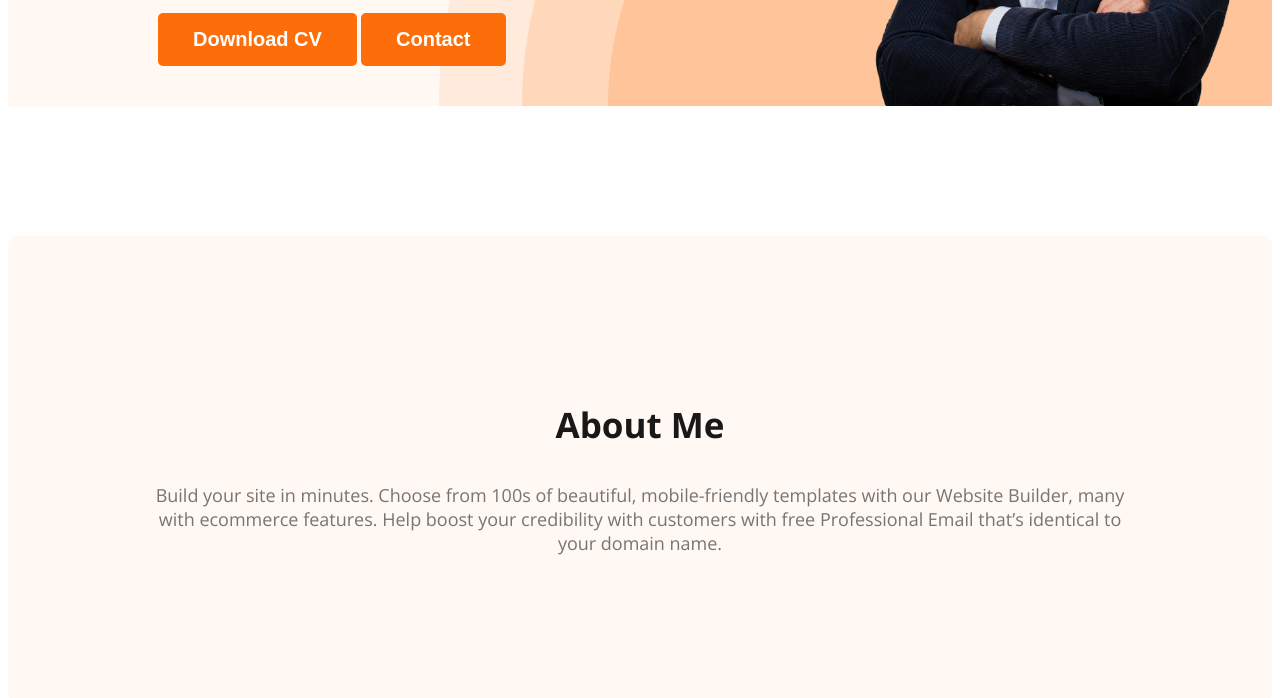
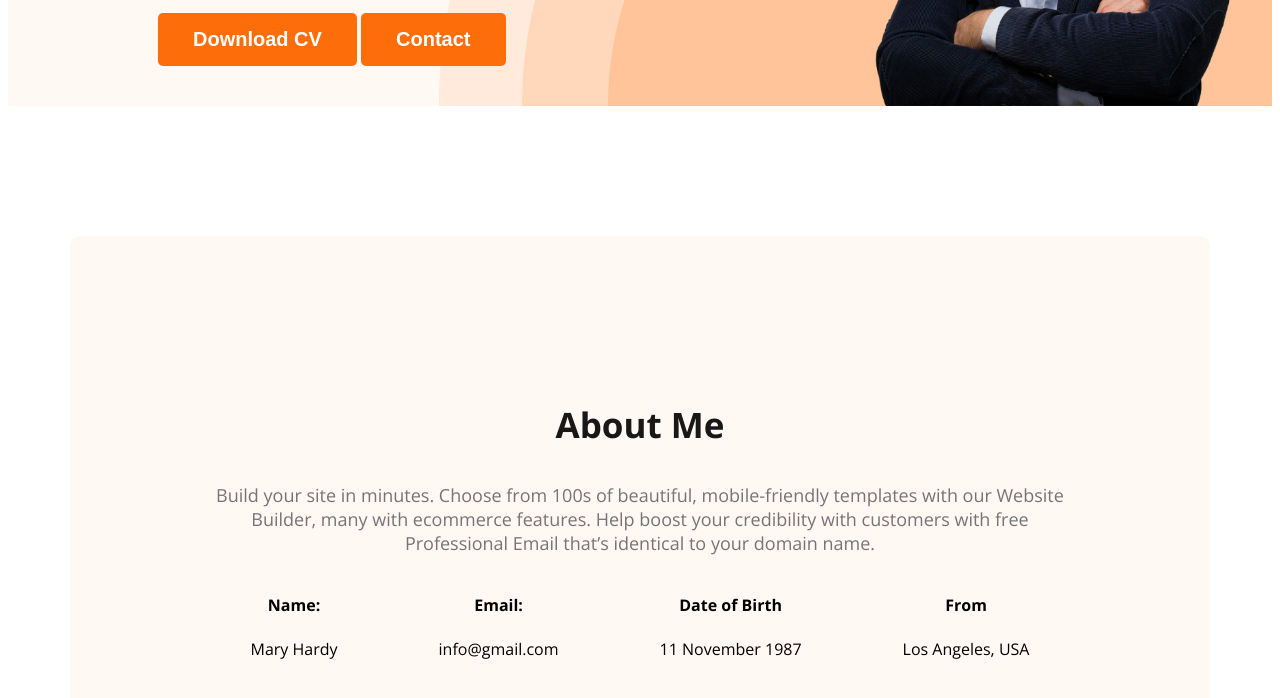
Before and after one commit to SUMANCR7/web-developer.portfolio, a plain HTML site: page index.html in a window 1280 px wide. Shown: the part 546-1244 px from the top of the page. Drawn offline with nearby package versions, Linux system fonts and the light colour scheme.

Commit message:
added about information

```diff
--- a/index.html
+++ b/index.html
@@ -45,6 +45,25 @@
 <p class="section-des">
   Build your site in minutes. Choose from 100s of beautiful, mobile-friendly templates with our Website Builder, many with ecommerce features. Help boost your credibility with customers with free Professional Email that’s identical to your domain name.
 </p>
+<div class="about-info-container">
+<div class="about-info">
+  <h4 class="info-title">Name:</h4>
+  <p class="info-description">Mary Hardy</p>
+</div>
+<div class="about-info">
+  <h4 class="info-title">Email:</h4>
+  <p class="info-description">info@gmail.com</p>
+</div>
+<div class="about-info">
+  <h4 class="info-title">Date of Birth</h4>
+  <p class="info-description">11 November 1987</p>
+</div>
+<div class="about-info">
+  <h4 class="info-title">From</h4>
+  <p class="info-description">Los Angeles, USA</p>
+</div>
+
+</div>
 </section>
   </main>
 
--- a/styles/portfolio.css
+++ b/styles/portfolio.css
@@ -86,7 +86,10 @@ margin-bottom: 0;
 }
 
 /* main section styles */
-
+main{
+  max-width: 1140px;
+  margin: 0 auto;
+}
 
 /* about section styles */
 .about{
@@ -109,3 +112,12 @@ margin-bottom: 0;
   font-size: 18px;
 
 }
+
+.about-info-container{
+  display: flex;
+  justify-content: space-around;
+}
+.about-info{
+  text-align: center;
+
+}
```
